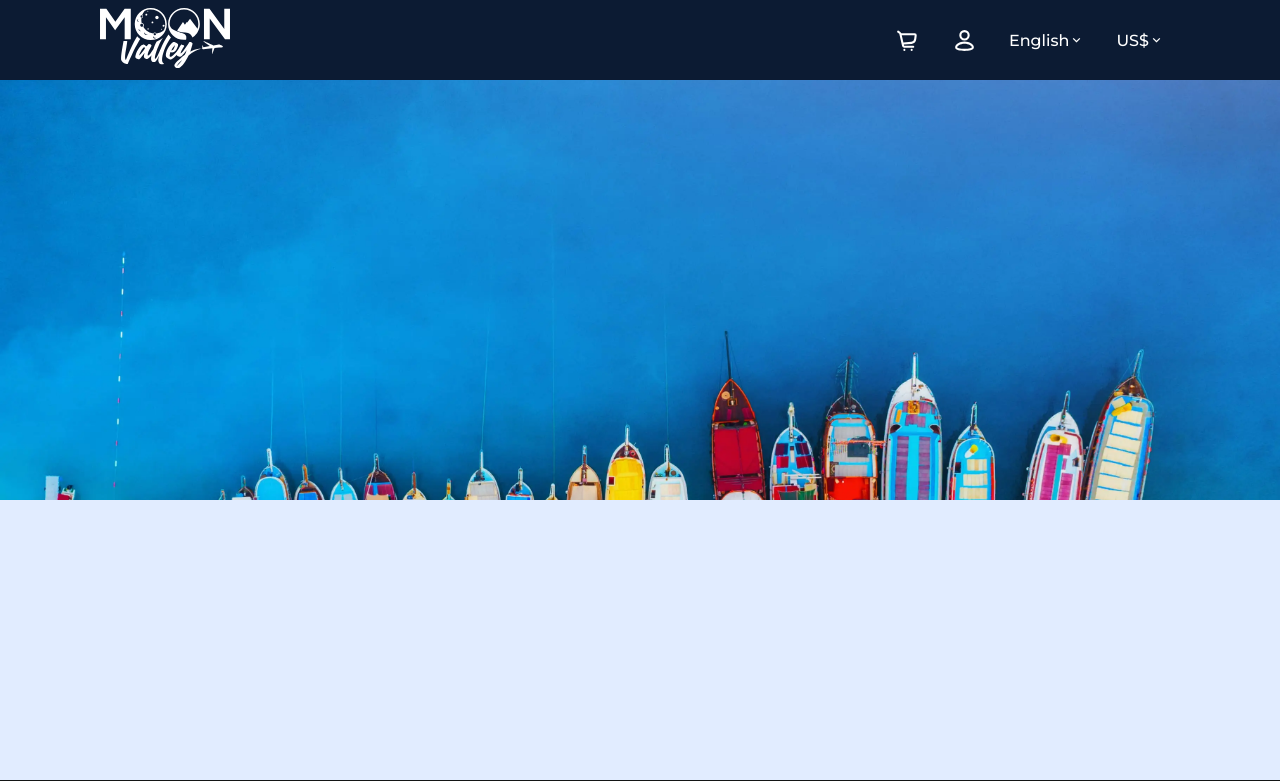
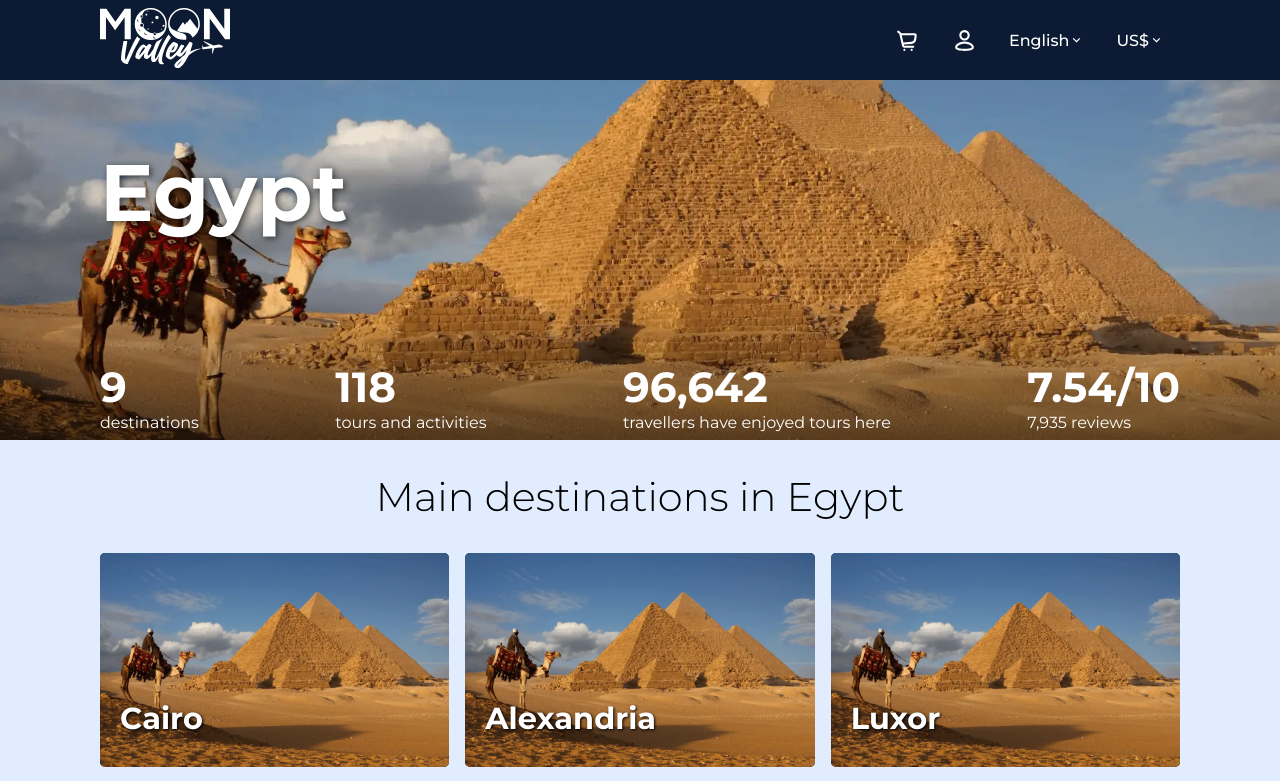
Before and after one commit to BrianZenhom/moonvalleytours-client, a React (Vite) app: page /Agra in a window 1280 px wide. Shown: the top 781 px of the page. Built offline with nearby package versions, Linux system fonts and the light colour scheme.

Commit message:
Add DestGrid component

```diff
--- /dev/null
+++ b/src/components/destgrid/DestGrid.jsx
@@ -0,0 +1,56 @@
+import PropTypes from 'prop-types';
+
+export const DestGrid = ({ whichdestinations }) => {
+  return (
+    <div className="maindestinations_grid">
+      {whichdestinations.map((dest) => {
+        return (
+          <div key={dest.id} className="list_card-item">
+            <div className="maindestinations_card">
+              <img src={dest.img} alt="" />
+              <div className="maindestination_title">
+                <h3>{dest.title}</h3>
+              </div>
+              <div className="maindestination_details">
+                <div className="left">
+                  <div className="tours">
+                    <h3>{dest.tours}</h3>
+                    <small>tours</small>
+                  </div>
+                  <div className="travellers">
+                    <h3>{dest.travellers.toLocaleString('en-EN')}</h3>
+                    <small>travellers</small>
+                  </div>
+                </div>
+                <div className="right">
+                  <div className="reviews">
+                    <h3>{dest.reviews}</h3>
+                    <small>reviews</small>
+                  </div>
+                  <div className="rating">
+                    <h3>{dest.rating}</h3>
+                    <small>rating</small>
+                  </div>
+                </div>
+              </div>
+            </div>
+          </div>
+        );
+      })}
+    </div>
+  );
+};
+
+DestGrid.propTypes = {
+  whichdestinations: PropTypes.arrayOf(
+    PropTypes.shape({
+      id: PropTypes.number.isRequired,
+      img: PropTypes.string.isRequired,
+      title: PropTypes.string.isRequired,
+      tours: PropTypes.number.isRequired,
+      travellers: PropTypes.number.isRequired,
+      reviews: PropTypes.number.isRequired,
+      rating: PropTypes.number.isRequired,
+    })
+  ).isRequired,
+};
--- a/src/pages/country/Country.jsx
+++ b/src/pages/country/Country.jsx
@@ -1,32 +1,100 @@
 import './country.css';
+import img1 from '../../assets/images/image(4).webp';
+import { DestGrid } from '../../components/destgrid/DestGrid';
 
-const temporaryTours = [
+const egyptdestinations = [
   {
-    name: 'Tour 1',
-    description:
-      'Lorem ipsum dolor sit amet consectetur adipisicing elit. Quisquam, quidem.',
-    price: 100,
-    duration: 2,
-    country: 'spain',
+    id: 1,
+    title: 'Cairo',
+    img: img1,
+    tours: 46,
+    travellers: 304980,
+    reviews: 52,
+    rating: 9.2,
   },
   {
-    name: 'Tour 2',
-    description:
-      'Lorem ipsum dolor sit amet consectetur adipisicing elit. Quisquam, quidem.',
-    price: 200,
-    duration: 3,
-    country: 'spain',
+    id: 2,
+    title: 'Alexandria',
+    img: img1,
+    tours: 20,
+    travellers: 2125283,
+    reviews: 225,
+    rating: 8.7,
+  },
+  {
+    id: 3,
+    title: 'Luxor',
+    img: img1,
+    tours: 63,
+    travellers: 204680,
+    reviews: 55,
+    rating: 9.4,
+  },
+  {
+    id: 4,
+    title: 'Aswan',
+    img: img1,
+    tours: 33,
+    travellers: 2774323,
+    reviews: 195,
+    rating: 9.4,
+  },
+  {
+    id: 5,
+    title: 'Sharm El Sheikh',
+    img: img1,
+    tours: 86,
+    travellers: 3676633,
+    reviews: 292,
+    rating: 9.4,
+  },
+  {
+    id: 6,
+    title: 'Hurghada',
+    img: img1,
+    tours: 53,
+    travellers: 524468,
+    reviews: 495,
+    rating: 8.2,
   },
 ];
 
 export default function Country() {
   return (
-    <>
-      <section className="country">
-        <article className="country_content">
-          <header className="country_header container"></header>
+    <section className="country">
+      <article className="country_header_main">
+        <article className="country_header_content">
+          <img src={img1} alt="" className="headerImg" />
+          <div className="country_blackoverlay"></div>
+          <header className="country_header container">
+            <div className="country_header-title">
+              <h1>Egypt</h1>
+            </div>
+            <footer>
+              <div className="country_destinations-amount">
+                <h2>9</h2>
+                <span>destinations</span>
+              </div>
+              <div className="country_destinations-amount">
+                <h2>118</h2>
+                <span>tours and activities</span>
+              </div>
+              <div className="country_destinations-amount">
+                <h2>96,642</h2>
+                <span>travellers have enjoyed tours here</span>
+              </div>
+              <div className="country_destinations-amount">
+                <h2>7.54/10</h2>
+                <span>7,935 reviews</span>
+              </div>
+            </footer>
+          </header>
+          <div className="country_content container">
+            <h2>Main destinations in Egypt</h2>
+            <DestGrid whichdestinations={egyptdestinations} />
+          </div>
         </article>
-      </section>
-    </>
+      </article>
+    </section>
   );
 }
--- a/src/pages/country/country.css
+++ b/src/pages/country/country.css
@@ -1,11 +1,80 @@
 .country {
-  min-height: 700px;
+  min-height: 1000px;
+}
+
+.country_header_main {
+  min-height: 600px;
   height: 25vh;
 }
+.country_header_content {
+  height: 60%;
+  position: relative;
+}
+.headerImg {
+  width: 100%;
+  height: 360px;
+  object-fit: cover;
+  position: absolute;
+  z-index: -1;
+}
+.country_header {
+  min-height: 100%;
+  display: flex;
+  flex-direction: column;
+  align-items: start;
+  justify-content: space-between;
+}
+.country_header-title {
+  padding-top: 4rem;
+  display: flex;
+  justify-content: end;
+  align-items: end;
+  z-index: 2;
+}
+.country_header footer {
+  display: flex;
+  justify-content: space-between;
+  align-items: end;
+  height: 30%;
+  width: 100%;
+  padding-bottom: 0.5rem;
+}
+
+.country_header h1 {
+  font-size: 80px;
+  color: white;
+  text-shadow: rgba(0, 0, 0, 0.648) 2px 2px 7px;
+}
+.country_header h2 {
+  font-size: 42px;
+  font-weight: 800;
+  color: white;
+}
+.country_content h2 {
+  font-weight: 300;
+  font-size: 40px;
+}
 .country_content {
-  background: url(/header-bg.webp);
-  background-position: center;
-  background-repeat: no-repeat;
-  background-size: cover;
-  height: 60%;
+  width: 100%;
+  display: flex;
+  justify-content: center;
+  align-items: center;
+  flex-direction: column;
+  padding-top: 2rem;
 }
+.country_header span {
+  color: white;
+}
+.country_blackoverlay {
+  background-image: linear-gradient(
+    to top,
+    rgb(0 0 0 / 50%) 1%,
+    transparent 40%
+  );
+  content: '';
+  position: absolute;
+  top: 0;
+  height: 100%;
+  width: 100%;
+  z-index: -1;
+}
--- a/src/pages/home/sections/maindestinations/MainDestinations.jsx
+++ b/src/pages/home/sections/maindestinations/MainDestinations.jsx
@@ -2,6 +2,7 @@ import './maindestinations.css';
 import img from './../../../../assets/images/image(1).webp';
 import img2 from './../../../../assets/images/image(4).webp';
 import img3 from './../../../../assets/images/image(3).webp';
+import { DestGrid } from '../../../../components/destgrid/DestGrid';
 
 const maindestinations = [
   {
@@ -67,42 +68,7 @@ export default function MainDestinations() {
         <header className="maindestinations_header">
           <h2>Main Destinations</h2>
         </header>
-        <div className="maindestinations_grid">
-          {maindestinations.map((dest) => {
-            return (
-              <div key={dest.id} className="list_card-item">
-                <div className="maindestinations_card">
-                  <img src={dest.img} alt="" />
-                  <div className="maindestination_title">
-                    <h3>{dest.title}</h3>
-                  </div>
-                  <div className="maindestination_details">
-                    <div className="left">
-                      <div className="tours">
-                        <h3>{dest.tours}</h3>
-                        <small>tours</small>
-                      </div>
-                      <div className="travellers">
-                        <h3>{dest.travellers.toLocaleString('en-EN')}</h3>
-                        <small>travellers</small>
-                      </div>
-                    </div>
-                    <div className="right">
-                      <div className="reviews">
-                        <h3>{dest.reviews}</h3>
-                        <small>reviews</small>
-                      </div>
-                      <div className="rating">
-                        <h3>{dest.rating}</h3>
-                        <small>rating</small>
-                      </div>
-                    </div>
-                  </div>
-                </div>
-              </div>
-            );
-          })}
-        </div>
+        <DestGrid whichdestinations={maindestinations} />
         <div className="showmore_button">
           <button>show more</button>
         </div>
--- a/src/pages/home/sections/maindestinations/maindestinations.css
+++ b/src/pages/home/sections/maindestinations/maindestinations.css
@@ -35,7 +35,7 @@
 }
 .maindestination_title {
   padding: 20px;
-  text-shadow: black 2px 2px 4px;
+  text-shadow: black 1px 1px 3px;
 }
 .maindestination_title h3 {
   font-family: 'montserrat', sans-serif;
```
